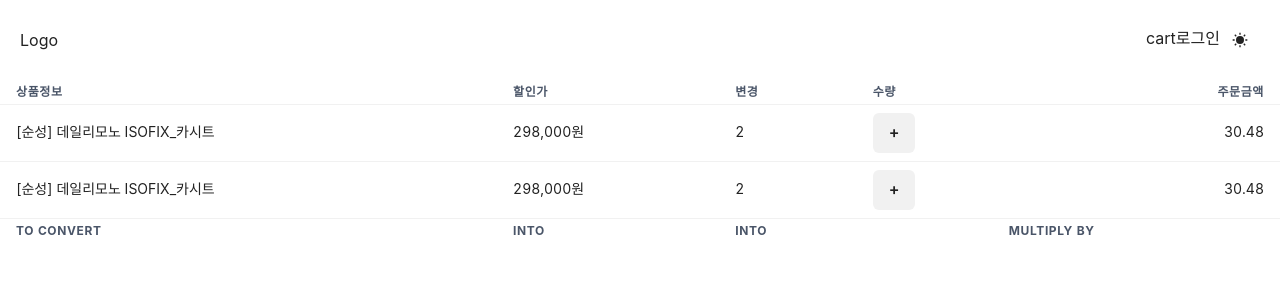
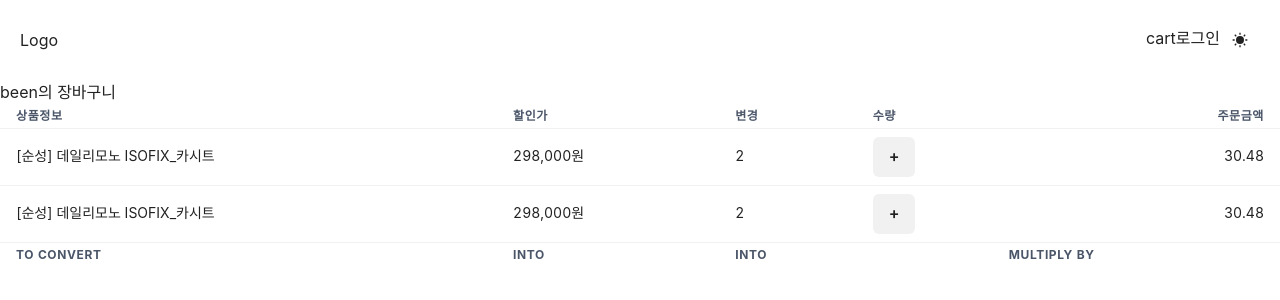
Before and after one commit to been95/simple-shopping-mall, a React (Create React App) app: page /cart in a window 1280 px wide. Shown: the top 300 px of the page. Built offline with nearby package versions, Linux system fonts and the light colour scheme.

Commit message:
feat: cart add

```diff
--- a/src/pages/Cart.js
+++ b/src/pages/Cart.js
@@ -9,6 +9,12 @@ let dispath = useDispatch()
 
   return (
     <Box>
+      <Box>
+        {state.user}의 장바구니
+      </Box>
+
+
+
       <TableContainer>
         <Table size='sm'>
           <Thead>
--- a/src/store.js
+++ b/src/store.js
@@ -5,7 +5,7 @@ let user =createSlice({
     initialState : 'been',
     reducers:{
         changeName(state){
-            return 'bin'
+            return 'bin' + state
         }
     }
 })
```
Lines whose indentation alone changed are shown as unchanged.
